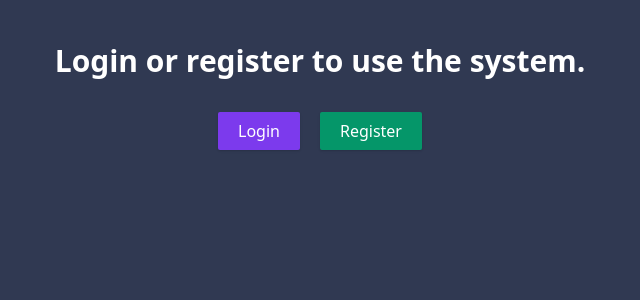
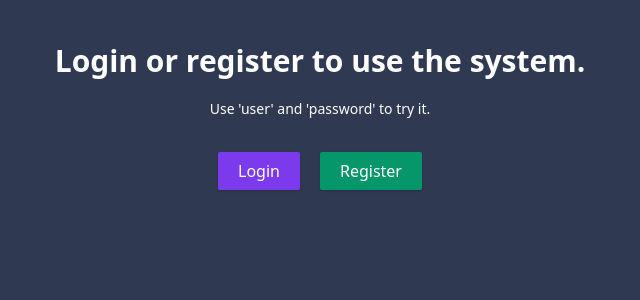
Before and after one commit to ricdotnet/todoapp, a Vue app: page / in a window 1280 px wide. Shown: the top 300 px of the page, without its empty margins (320-960 px from the left). Built offline with nearby package versions, Linux system fonts and the light colour scheme.

Commit message:
demo account

```diff
--- a/src/components/Home.vue
+++ b/src/components/Home.vue
@@ -15,6 +15,7 @@
             </div>
             <div v-else>
                 <span class="align-middle text-shadow">Login or register to use the system.</span>
+                <div class="text-sm font-thin mt-5">Use 'user' and 'password' to try it.</div>
             </div>
         </div>
 
```
